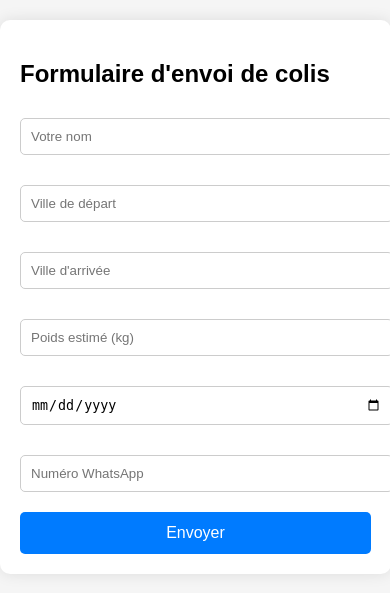
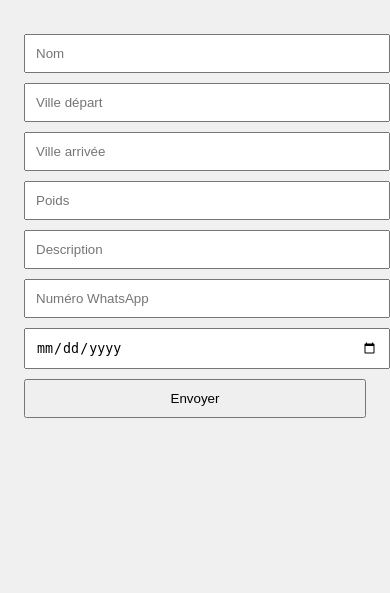
Before and after one commit to askely78/askelyexpressbon, a Flask app: page /envoi_colis in a window 390 px wide. Shown: the top 593 px of the page. Run offline with Flask 3, Linux system fonts and the light colour scheme; some libraries are stand-ins or nearby versions.

Commit message:
Ajout du projet complet Askely Express final avec route webhook et formulaires responsives

```diff
--- a/app.py
+++ b/app.py
@@ -1,67 +1,85 @@
-
-from flask import Flask, request, render_template, redirect, url_for
-import psycopg2
-import os
+from flask import Flask, render_template, request, redirect, url_for
+from twilio.twiml.messaging_response import MessagingResponse
+import psycopg2, os
 
 app = Flask(__name__)
+DATABASE_URL = os.environ.get('DATABASE_URL')
 
-DATABASE_URL = os.getenv("DATABASE_URL")
-
-def connect_db():
+def get_db_connection():
     return psycopg2.connect(DATABASE_URL)
 
 @app.route('/')
-def home():
-    return render_template("home.html")
+def accueil():
+    return render_template("index.html")
 
 @app.route('/envoi_colis', methods=['GET', 'POST'])
 def envoi_colis():
     if request.method == 'POST':
-        data = (
-            request.form['nom'],
-            request.form['ville_depart'],
-            request.form['ville_arrivee'],
-            request.form['poids'],
-            request.form['date_envoi'],
-            request.form['whatsapp']
-        )
-        conn = connect_db()
+        nom = request.form['nom']
+        ville_depart = request.form['ville_depart']
+        ville_arrivee = request.form['ville_arrivee']
+        poids = request.form['poids']
+        description = request.form['description']
+        whatsapp = request.form['whatsapp']
+        date = request.form['date']
+        conn = get_db_connection()
         cur = conn.cursor()
-        cur.execute("INSERT INTO colis (nom, ville_depart, ville_arrivee, poids, date_envoi, whatsapp) VALUES (%s, %s, %s, %s, %s, %s)", data)
-        conn.commit()
-        cur.close()
-        conn.close()
+        cur.execute("INSERT INTO colis (nom, ville_depart, ville_arrivee, poids, description, whatsapp, date) VALUES (%s, %s, %s, %s, %s, %s, %s)", (nom, ville_depart, ville_arrivee, poids, description, whatsapp, date))
+        conn.commit(); cur.close(); conn.close()
         return redirect(url_for('confirmation'))
-    return render_template("envoi_colis.html")
+    return render_template('envoi_colis.html')
 
 @app.route('/inscription_transporteur', methods=['GET', 'POST'])
 def inscription_transporteur():
     if request.method == 'POST':
-        data = (
-            request.form['nom'],
-            request.form['ville'],
-            request.form['whatsapp'],
-            request.form['date_dispo']
-        )
-        conn = connect_db()
+        nom = request.form['nom']
+        whatsapp = request.form['whatsapp']
+        ville_depart = request.form['ville_depart']
+        ville_arrivee = request.form['ville_arrivee']
+        date = request.form['date']
+        conn = get_db_connection()
         cur = conn.cursor()
-        cur.execute("INSERT INTO transporteurs (nom, ville, whatsapp, date_dispo) VALUES (%s, %s, %s, %s)", data)
-        conn.commit()
-        cur.close()
-        conn.close()
+        cur.execute("INSERT INTO transporteurs (nom, whatsapp, ville_depart, ville_arrivee, date) VALUES (%s, %s, %s, %s, %s)", (nom, whatsapp, ville_depart, ville_arrivee, date))
+        conn.commit(); cur.close(); conn.close()
         return redirect(url_for('confirmation'))
-    return render_template("inscription_transporteur.html")
+    return render_template('inscription_transporteur.html')
+
+@app.route('/publier_depart', methods=['GET', 'POST'])
+def publier_depart():
+    if request.method == 'POST':
+        whatsapp = request.form['whatsapp']
+        ville_depart = request.form['ville_depart']
+        ville_arrivee = request.form['ville_arrivee']
+        date = request.form['date']
+        conn = get_db_connection()
+        cur = conn.cursor()
+        cur.execute("INSERT INTO departs (whatsapp, ville_depart, ville_arrivee, date) VALUES (%s, %s, %s, %s)", (whatsapp, ville_depart, ville_arrivee, date))
+        conn.commit(); cur.close(); conn.close()
+        return redirect(url_for('confirmation'))
+    return render_template('publier_depart.html')
 
 @app.route('/confirmation')
 def confirmation():
     return render_template("confirmation.html")
 
-@app.route('/webhook/whatsapp', methods=['POST'])
-def whatsapp_webhook():
-    incoming_msg = request.form.get('Body', '').lower()
-    if "bonjour" in incoming_msg:
-        return "👋 Bonjour ! Bienvenue chez Askely Express. Tapez '1' pour envoyer un colis ou '2' pour devenir transporteur."
-    return "Merci pour votre message."
+@app.route("/webhook", methods=["POST"])
+def webhook():
+    incoming_msg = request.values.get("Body", "").strip().lower()
+    response = MessagingResponse()
+    msg = response.message()
+    if incoming_msg in ["bonjour", "salut", "hello"]:
+        msg.body("👋 Bienvenue chez *Askely Express* !\n\n📦 *1* : Envoyer un colis\n🚗 *2* : Devenir transporteur\n📅 *3* : Voir les départs\n🔍 *4* : Suivre mon colis")
+    elif incoming_msg == "1":
+        msg.body("📦 Envoyer un colis : https://askelyexpressbon.onrender.com/envoi_colis")
+    elif incoming_msg == "2":
+        msg.body("🚗 Devenir transporteur : https://askelyexpressbon.onrender.com/inscription_transporteur")
+    elif incoming_msg == "3":
+        msg.body("📅 Départs à venir : https://askelyexpressbon.onrender.com/publier_depart")
+    elif incoming_msg == "4":
+        msg.body("🔍 Suivi bientôt disponible.")
+    else:
+        msg.body("❓ Je n’ai pas compris. Envoyez 1, 2, 3 ou 4.")
+    return str(response)
 
 if __name__ == '__main__':
     app.run(debug=True)
--- a/render.yaml
+++ b/render.yaml
@@ -1,6 +1,6 @@
 services:
   - type: web
-    name: askelyexpress
+    name: askely-express
     env: python
     buildCommand: pip install -r requirements.txt
     startCommand: gunicorn app:app
--- a/requirements.txt
+++ b/requirements.txt
@@ -1,3 +1,4 @@
 Flask
+twilio
 psycopg2-binary
 gunicorn
--- a/static/style.css
+++ b/static/style.css
@@ -1,39 +1 @@
-
-body {
-    font-family: Arial, sans-serif;
-    margin: 0;
-    padding: 0;
-    background-color: #f5f5f5;
-}
-.container {
-    max-width: 500px;
-    margin: auto;
-    padding: 20px;
-    background: white;
-    margin-top: 40px;
-    border-radius: 10px;
-    box-shadow: 0px 0px 15px rgba(0,0,0,0.1);
-}
-input, select, textarea {
-    width: 100%;
-    padding: 10px;
-    margin-top: 10px;
-    margin-bottom: 20px;
-    border-radius: 5px;
-    border: 1px solid #ccc;
-}
-button {
-    width: 100%;
-    padding: 12px;
-    background-color: #007bff;
-    color: white;
-    border: none;
-    border-radius: 5px;
-    font-size: 16px;
-}
-@media screen and (max-width: 600px) {
-    .container {
-        width: 90%;
-        margin-top: 20px;
-    }
-}
+body { font-family: Arial; padding: 1rem; background: #f0f0f0; } input, button { display:block; margin: 10px 0; padding: 10px; width: 100%; max-width: 400px; }
--- a/templates/envoi_colis.html
+++ b/templates/envoi_colis.html
@@ -1,22 +1 @@
-
-<!DOCTYPE html>
-<html>
-<head>
-    <title>Envoyer un colis</title>
-    <link rel="stylesheet" href="{{ url_for('static', filename='style.css') }}">
-</head>
-<body>
-<div class="container">
-    <h2>Formulaire d'envoi de colis</h2>
-    <form method="POST">
-        <input type="text" name="nom" placeholder="Votre nom" required>
-        <input type="text" name="ville_depart" placeholder="Ville de départ" required>
-        <input type="text" name="ville_arrivee" placeholder="Ville d'arrivée" required>
-        <input type="text" name="poids" placeholder="Poids estimé (kg)" required>
-        <input type="date" name="date_envoi" required>
-        <input type="text" name="whatsapp" placeholder="Numéro WhatsApp" required>
-        <button type="submit">Envoyer</button>
-    </form>
-</div>
-</body>
-</html>
+<!DOCTYPE html><html><head><title>Envoi Colis</title><link rel='stylesheet' href='/static/style.css'></head><body><form method='post'><input name='nom' placeholder='Nom'><input name='ville_depart' placeholder='Ville départ'><input name='ville_arrivee' placeholder='Ville arrivée'><input name='poids' placeholder='Poids'><input name='description' placeholder='Description'><input name='whatsapp' placeholder='Numéro WhatsApp'><input name='date' type='date'><button type='submit'>Envoyer</button></form></body></html>
--- /dev/null
+++ b/templates/publier_depart.html
@@ -0,0 +1 @@
+<!DOCTYPE html><html><head><title>Publier Départ</title><link rel='stylesheet' href='/static/style.css'></head><body><form method='post'><input name='whatsapp' placeholder='WhatsApp'><input name='ville_depart' placeholder='Ville départ'><input name='ville_arrivee' placeholder='Ville arrivée'><input name='date' type='date'><button type='submit'>Publier</button></form></body></html>
```
Also changed, not shown: templates/confirmation.html (+1 -13 lines), templates/index.html (+1 -21 lines), templates/inscription_transporteur.html (+1 -20 lines), 2 other files.
